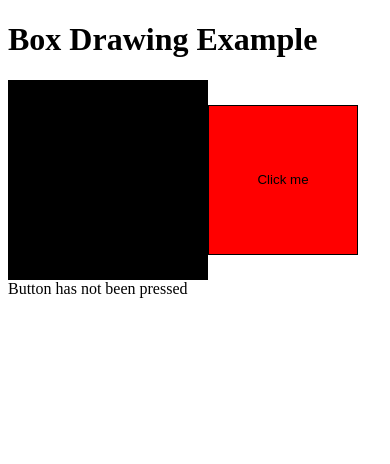
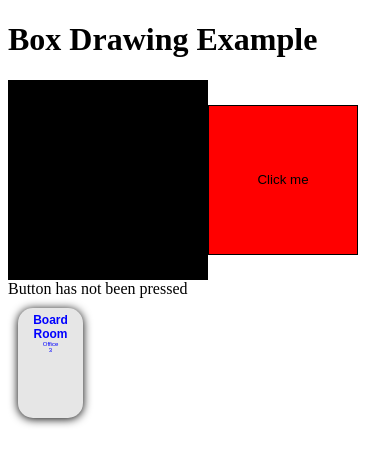
Before and after one commit to bazkitchin/FactoryWorker, a React (Create React App) app: page / in a window 390 px wide. Shown: the top 464 px of the page. Built offline with nearby package versions, Linux system fonts and the light colour scheme.

Commit message:
Update 6 files

```diff
--- a/package.json
+++ b/package.json
@@ -16,7 +16,11 @@
     "react-redux": "8.1.2",
     "redux": "4.0.1",
     "redux-thunk": "2.3.0",
-    "react-fullscreen-crossbrowser": "1.1.2"
+    "react-fullscreen-crossbrowser": "1.1.2",
+    "webpack": "^4.0.0",
+    "css-loader": "^1.0.0",
+    "css-modules-typescript-loader": "^2.0.1",
+    "node-sass": "9.0.0"
   },
   "devDependencies": {
     "@types/react": "18.0.25",
--- a/src/App.tsx
+++ b/src/App.tsx
@@ -5,6 +5,7 @@ import store from "./store";
 import Box from "./components/box";
 import StatusComponent from "./components/status";
 import FullScreenComponent from "./components/fullscreen";
+import FaultCard from "./components/faultCard";
 
 export default function App() {
   return (
@@ -15,6 +16,7 @@ export default function App() {
         <Box width={150} height={150} color="red" />
         <StatusComponent />
       </div>
+      <FaultCard />
     </Provider>
   );
 }
--- a/src/components/faultCard.tsx
+++ b/src/components/faultCard.tsx
@@ -1,11 +1,21 @@
+import React, { CSSProperties } from "react";
 import Box from "./box";
 import machine1 from "./machineInfo";
+import "./styles/faultCard.css";
 
 const FaultCard: React.FC = () => {
-  const string = { machine1 };
+  const CONTAINER: CSSProperties = {
+    color: machine1.type.colour,
+  };
   return (
-    <Box width={200} height={200} color="blue">
-      <h1>{machine1.name}</h1>
-    </Box>
+    <div className="card">
+      <div style={CONTAINER}>
+        <h1 className="value">{machine1.name}</h1>
+        <p className="info">{machine1.type.name}</p>
+        <p className="info">{machine1.floor}</p>
+      </div>
+    </div>
   );
 };
+
+export default FaultCard;
--- /dev/null
+++ b/src/components/styles/faultCard.css
@@ -0,0 +1,111 @@
+.card {
+  font-family: Arial, Helvetica, sans-serif;
+  font-size: 8px;
+  width: 120px;
+  height: 260px;
+  margin: 10px;
+  padding: 0.5em 1.5em;
+  background: rgb(230, 230, 230);
+  border-radius: 15px;
+  box-shadow: 0px 1px 10px rgb(0, 0, 0);
+  cursor: default;
+}
+
+.hiddenCard {
+  width: 110px;
+  height: 250px;
+  margin: 10px;
+  padding: 0.5em 1.5em;
+  background-image: linear-gradient(
+    176deg,
+    #ffffff 8.33%,
+    #ff0000 8.33%,
+    #ff0000 50%,
+    #ffffff 50%,
+    #ffffff 58.33%,
+    #ff0000 58.33%,
+    #ff0000 100%
+  );
+  background-size: 60px 4.2px;
+  border: 5px solid white;
+  border-radius: 15px;
+  box-shadow: 0px 1px 10px rgb(0, 0, 0);
+  cursor: default;
+}
+
+.black {
+  color: black;
+}
+
+.red {
+  color: red;
+}
+
+.value {
+  font-size: 400%;
+  margin: 0;
+  text-align: center;
+}
+
+.info {
+  font-size: 200%;
+  margin: 0;
+  text-align: center;
+}
+
+.suit {
+  font-size: 600%;
+  margin: 0;
+  text-align: center;
+}
+
+@media screen and (max-width: 992px) {
+  .card {
+    width: 70px;
+    height: 180px;
+  }
+
+  .hiddenCard {
+    width: 60px;
+    height: 170px;
+  }
+
+  .value {
+    font-size: 300%;
+  }
+
+  .info {
+    font-size: 150%;
+  }
+
+  .suit {
+    font-size: 500%;
+  }
+}
+
+@media screen and (max-width: 600px) {
+  .card {
+    width: 45px;
+    height: 100px;
+    padding: 5px 10px;
+  }
+
+  .hiddenCard {
+    width: 41px;
+    height: 96px;
+    padding: 5px 10px;
+    border: 2px solid white;
+  }
+
+  .value {
+    font-size: 150%;
+  }
+
+  .info {
+    font-size: 75%;
+  }
+
+  .suit {
+    font-size: 250%;
+  }
+}
--- a/src/styles.css
+++ b/src/styles.css
@@ -2,3 +2,8 @@
   font-family: sans-serif;
   text-align: center;
 }
+
+.h1 {
+  font-family: "Times New Roman", Times, serif;
+  text-align: center;
+}
```
Also changed, not shown: 1 other file (tests, documents, lock files or other folders).
